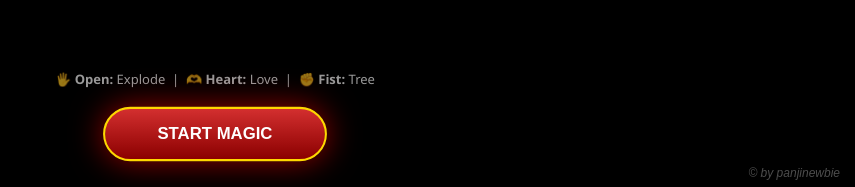
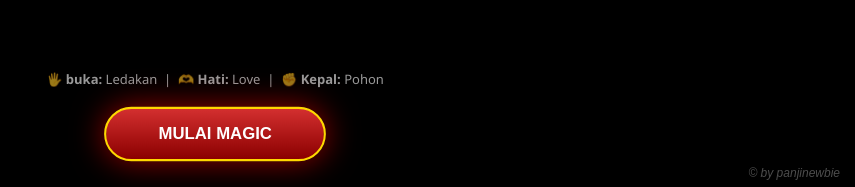
Before and after one commit to panjinewbie/MerryChristmas, a plain HTML site: page index.html in a window 1280 px wide. Shown: the part 610-797 px from the top of the page, without its empty margins (425-1280 px from the left). Drawn offline with nearby package versions, Linux system fonts and the light colour scheme.

Commit message:
Translate UI text to Indonesian and update image paths
Signed-off-by: panjinewbie <104483057+panjinewbie@users.noreply.github.com>

```diff
--- a/index.html
+++ b/index.html
@@ -70,9 +70,9 @@
     <div id="ui-layer">
         <!-- Vandiep -->
         <div class="guide">
-            🖐 <b>Open:</b> Explode &nbsp;|&nbsp; 🫶 <b>Heart:</b> Love &nbsp;|&nbsp; ✊ <b>Fist:</b> Tree
+            🖐 <b>buka:</b> Ledakan &nbsp;|&nbsp; 🫶 <b>Hati:</b> Love &nbsp;|&nbsp; ✊ <b>Kepal:</b> Pohon
         </div>
-        <button id="btnStart" onclick="startSystem()">START MAGIC</button>
+        <button id="btnStart" onclick="startSystem()">MULAI MAGIC</button>
     </div>
 
     <!-- Vandiep -->
@@ -91,7 +91,7 @@
         bgMusic.loop = true; bgMusic.volume = 1.0;
 
         const loader = new THREE.TextureLoader();
-        const photoFiles = ['./image1.jpg', './image2.jpg', './image3.jpg', './image4.jpeg', './image5.jpeg'];
+        const photoFiles = ['./image1.jpg', './image2.jpg', './image3.jpg', './image4.jpg', './image5.jpg'];
         const photoTextures = [];
         photoFiles.forEach((f, i) => photoTextures[i] = loader.load(f));
 
```
